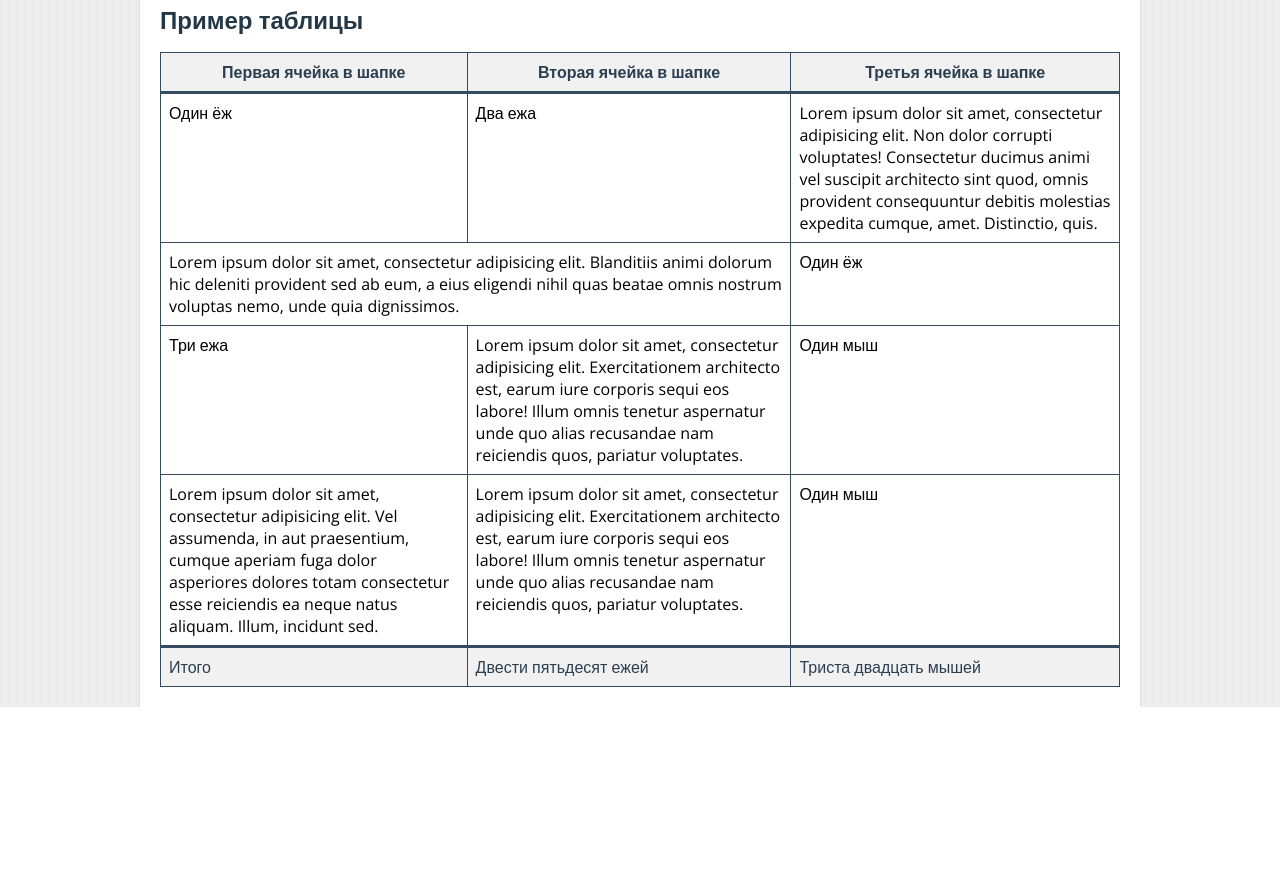
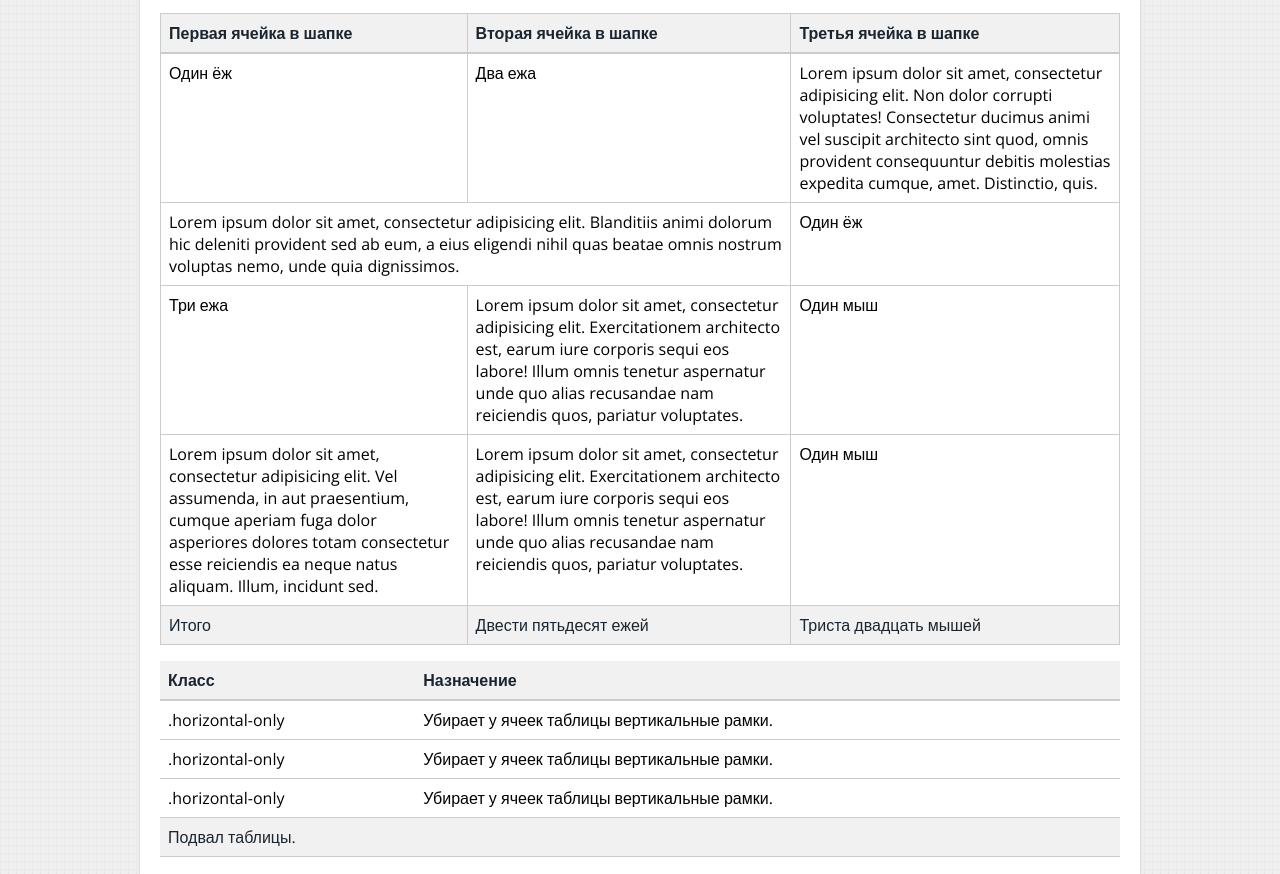
Before and after one commit to GrigoryS/fw, a plain HTML site: page page.html in a window 1280 px wide. Shown: the part 1035-1909 px from the top of the page. Before the commit the page ends 1742 px from the top, so only its background shows below. Drawn offline with nearby package versions, Linux system fonts and the light colour scheme.

Commit message:
Improve tables

```diff
--- a/page.html
+++ b/page.html
@@ -76,7 +76,7 @@
 		<p>Zurb Foundation — это крутой фронтэнд-фреймворк, являющийся достойной альтернативой бутстрапу, и стоит как минимум взглянуть на возможности Foundation, прежде чем отвергать его. Foundation имеет некоторые фичи, которых нет в Bootstrap.</p>
 		<p>Эта короткая статья является по сути шпаргалкой, призванной помочь разработчикам начать работать с Foundation после работы с Bootstrap. Мы сравним основные классы для обоих фреймворков. По большей части, оба фреймворка имеют набор основных компонентов (сетка, кнопки, формы, таблицы), под катом представлена таблица сравнения классов для этих компонентов.</p>
 		<h2>Пример таблицы</h2>
-		<table border=1>
+		<table>
 			<thead>
 				<tr>
 					<th>Первая ячейка в шапке</th>
@@ -117,6 +117,41 @@
 
 		</table>
 
+		<table class='horizontal-only'>
+			<thead>
+
+				<tr>
+					<th>Класс</th>
+					<th>Назначение</th>
+				</tr>
+
+			</thead>
+
+			<tfoot>
+				<tr>
+					<td colspan=2>Подвал таблицы.</td>
+				</tr>
+			</tfoot>
+
+			<tbody>
+
+				<tr>
+					<td>.horizontal-only</td>
+					<td>Убирает у ячеек таблицы вертикальные рамки.</td>
+				</tr>
+				<tr>
+					<td>.horizontal-only</td>
+					<td>Убирает у ячеек таблицы вертикальные рамки.</td>
+				</tr>
+				<tr>
+					<td>.horizontal-only</td>
+					<td>Убирает у ячеек таблицы вертикальные рамки.</td>
+				</tr>
+
+			</tbody>
+
+		</table>
+
 	</section>
 	<!-- end content -->
 
--- a/sass/_base.sass
+++ b/sass/_base.sass
@@ -29,7 +29,7 @@
 		+inline-block
 
 		padding: 0.5em
-		border: 1px solid lighten($main-color, 60%)
+		border: 1px solid $border-color
 
 	figcaption
 		margin-top: 0.5em
@@ -49,18 +49,25 @@
 
 		background: $main-color
 
-	// table
+	// Tables
 	table
-		border: 1px solid lighten($main-color, 5%)
-	tr
-		border: 1px solid lighten($main-color, 5%)
+		margin: 1em 0
+		border: 1px solid $border-color
+	tr, td, th
+		border: 1px solid $border-color
 	td, th
-		border: 1px solid lighten($main-color, 5%)
 		padding: 0.5em
 	thead, tfoot
 		background: #f1f1f1
-		color: $main-color
+		color: darken($main-color, 10%)
+		text-align: left
 	thead
-		border-bottom: 3px solid lighten($main-color, 5%)
-	tfoot
-		border-top: 3px solid lighten($main-color, 5%)
+		border-bottom: 2px solid $border-color
+	table.horizontal-only
+		border-left: 0
+		border-right: 0
+		border-top: 0
+		tr, td, th
+			border-left: 0
+			border-right: 0
+			border-top: 0
--- a/sass/_layout-main.sass
+++ b/sass/_layout-main.sass
@@ -5,7 +5,7 @@
 	width: 650px
 
 .content
-	padding: 20px
+	padding: 1px 20px
 
 	background: #fff
 
--- a/sass/_variables.sass
+++ b/sass/_variables.sass
@@ -1,9 +1,8 @@
 // Typography
-$base-font-family: 'Open Sans', sans-serif
-$base-font-size: 16px
+$base-font-family: 	'Open Sans', sans-serif
+$base-font-size: 	16px
 
 // Colors
-$main-color: #2c3f50
-$main-color_dark: #243747
-
-// Links
+$main-color: 		#2c3f50
+$main-color_dark: 	#243747
+$border-color: 		#ccc
--- a/sass/header/_header.sass
+++ b/sass/header/_header.sass
@@ -1,6 +1,6 @@
 .header
 	position: relative
-	margin-bottom: 55px
+	margin-bottom: 35px
 
 .header__logo
 	position: absolute
```
Also changed, not shown: index.html (+2 -1 lines), css/screen.css.
